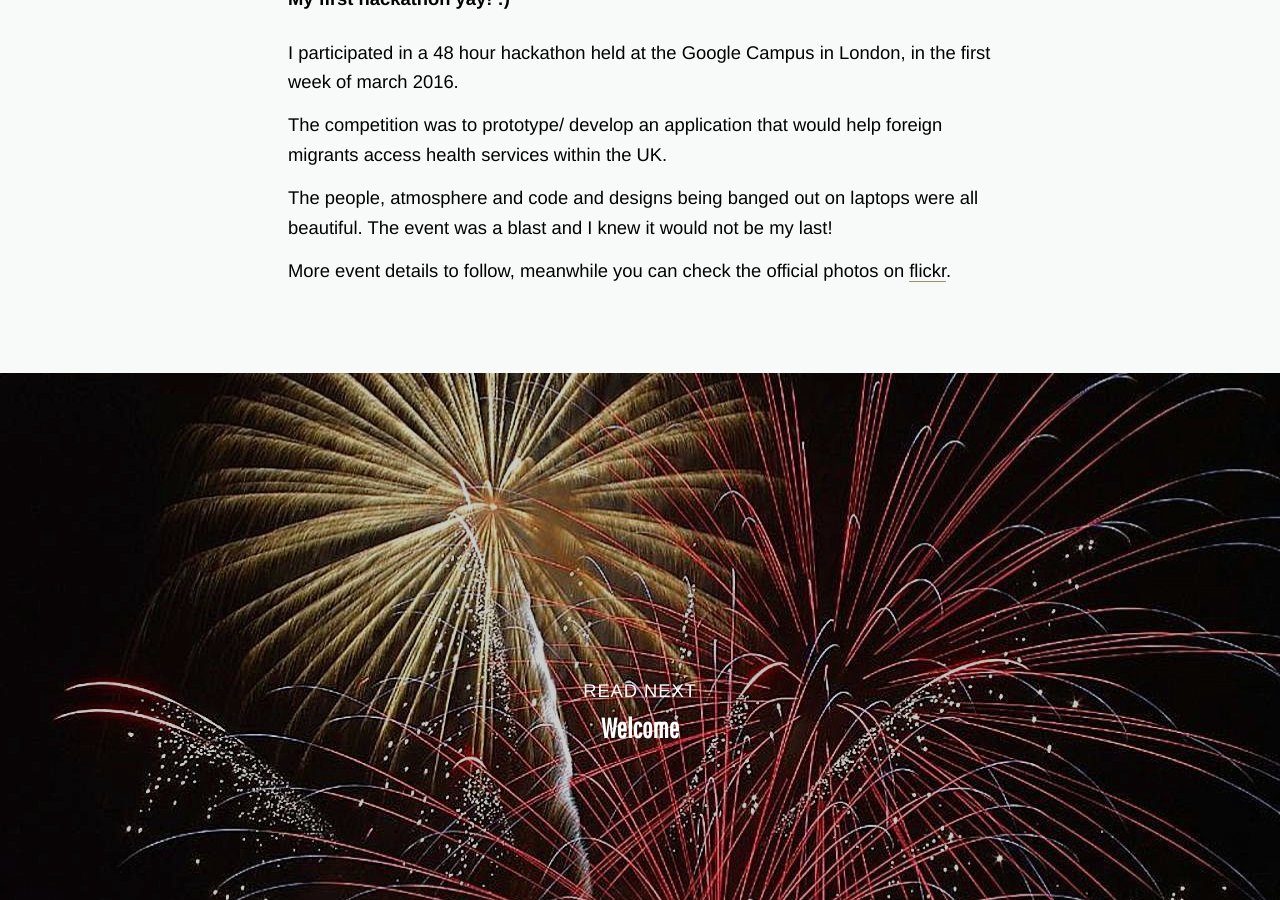
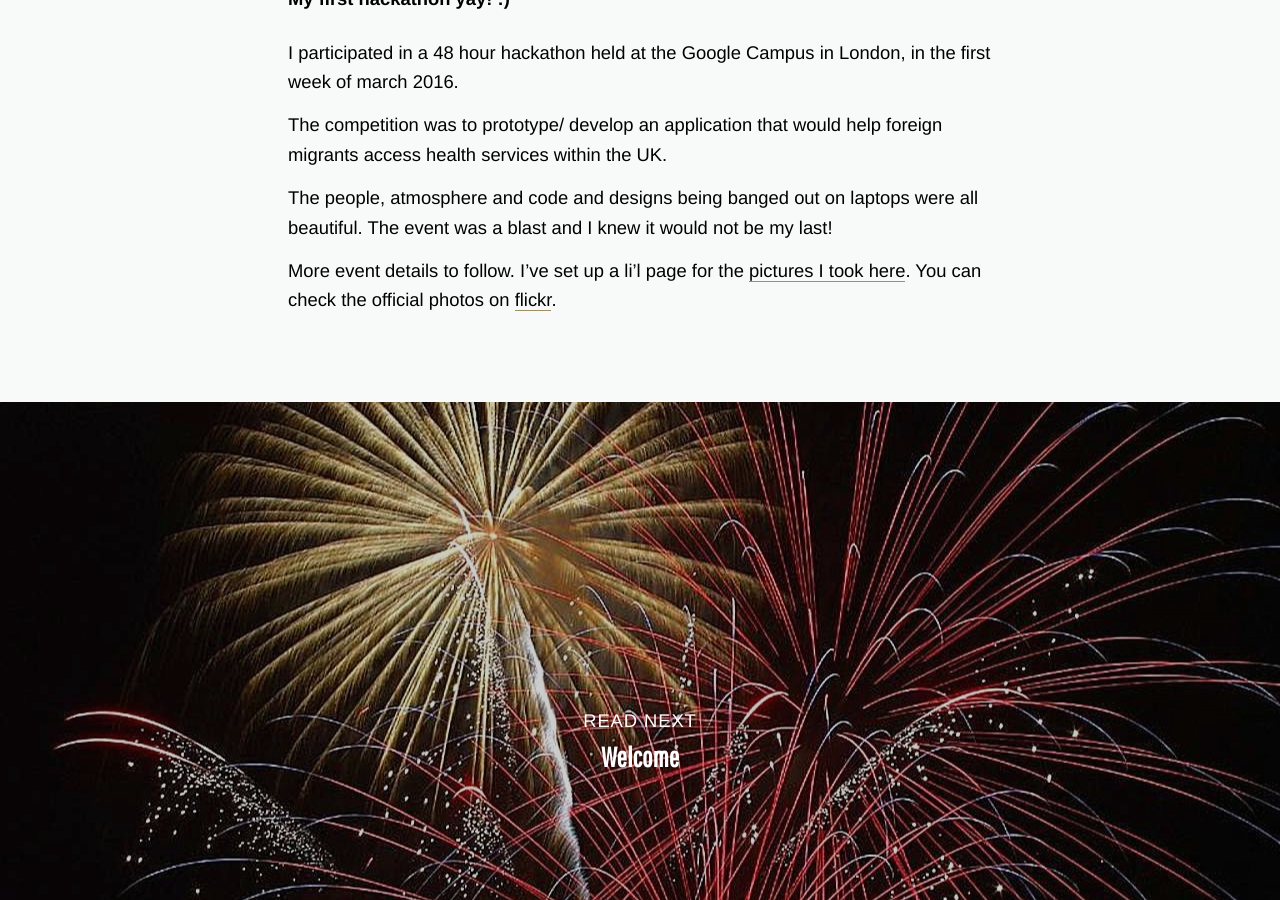
Before and after one commit to Dafin/dafin.github.io, a Jekyll site: the page built from _posts/2016-04-05-NHS_NHackathon.md, in a window 1280 px wide and 900 px high, scrolled down 979 px. Built offline with Jekyll 4.4.1, drawn with Linux system fonts in a browser that asks for light colours; nearby versions of some CDN libraries.

Commit message:
- Content, added link to my gallery page for this event.

```diff
--- a/_posts/2016-04-05-NHS_NHackathon.md
+++ b/_posts/2016-04-05-NHS_NHackathon.md
@@ -17,4 +17,6 @@ The competition was to prototype/ develop an application that would help foreign
 The people, atmosphere and code and designs being banged out on laptops were all beautiful.
 The event was a blast and I knew it would not be my last!
 
-More event details to follow, meanwhile you can check the official photos on [flickr](https://www.flickr.com/photos/danielbayley80/albums/72157663156249483 "Official Photos").
+More event details to follow.
+I've set up a li'l page for the [pictures I took here](http://great.gallery/NHS_N_Hackathon/).
+You can check the official photos on [flickr](https://www.flickr.com/photos/danielbayley80/albums/72157663156249483 "Official Photos").
```
